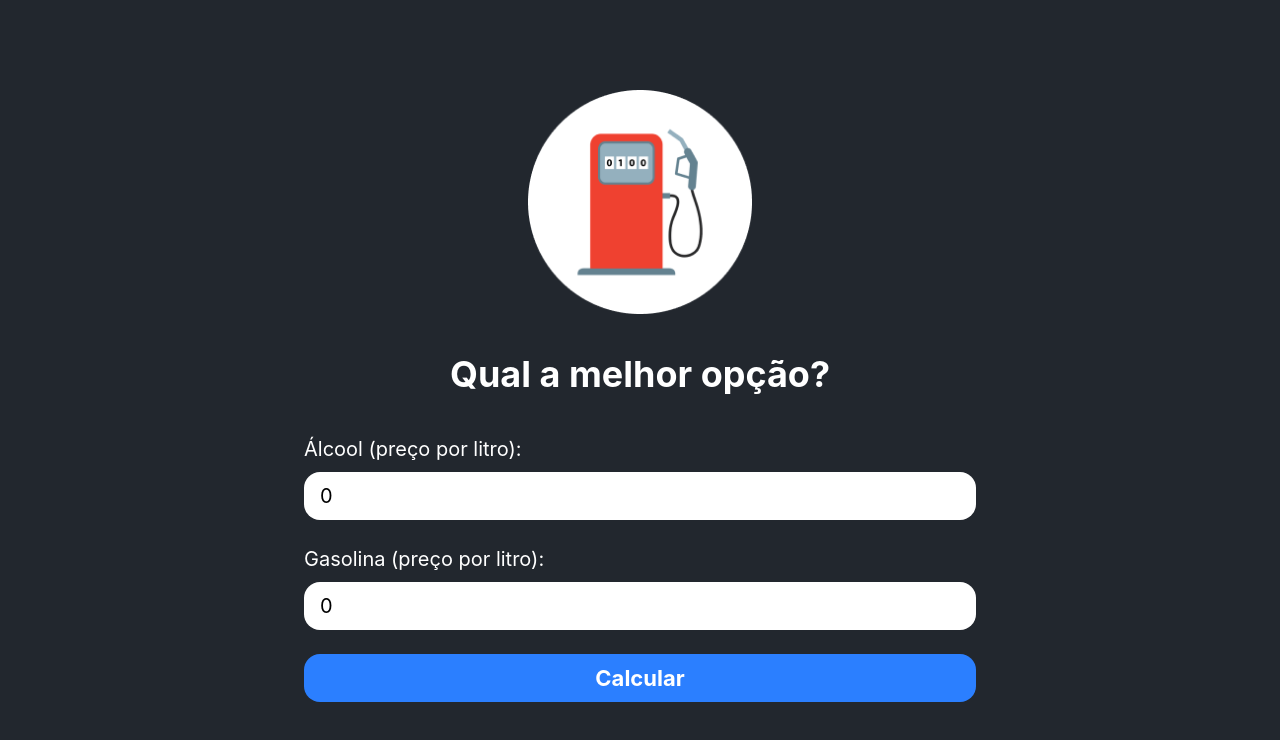
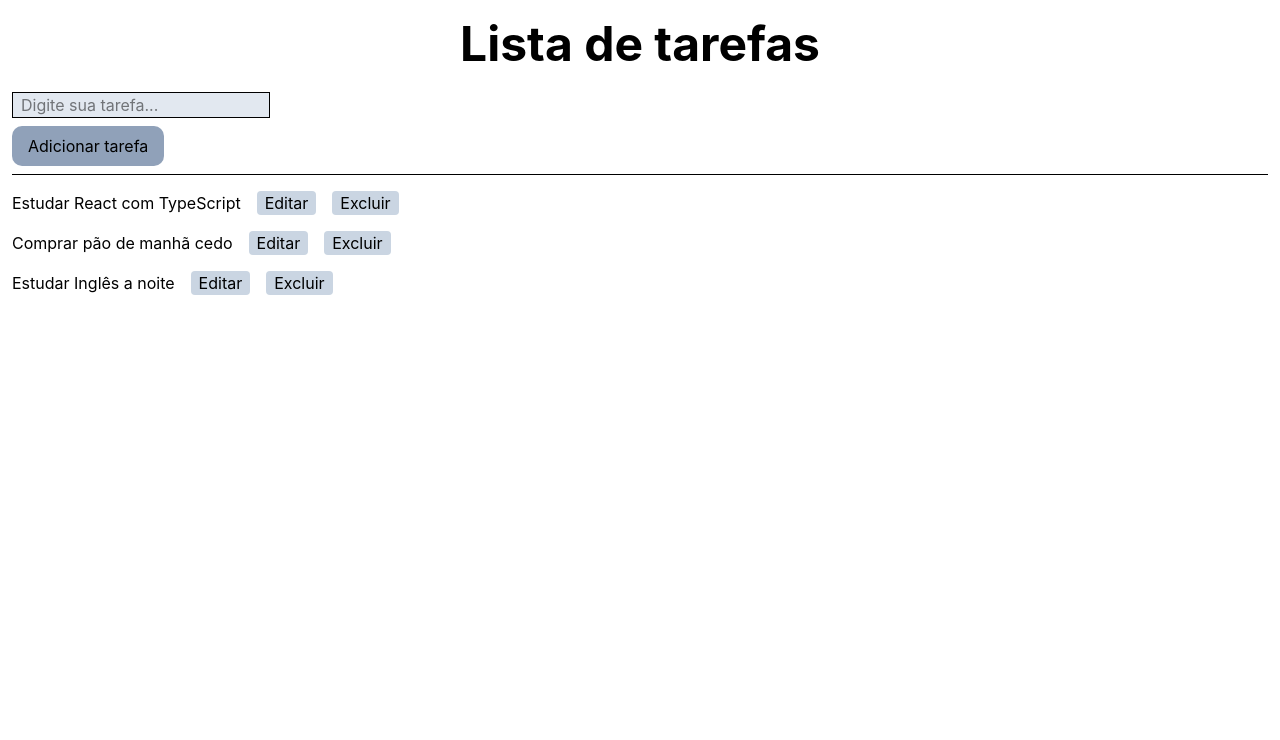
Before and after one commit to GuiPereira8/react-typescript, a React (Vite) app in the folder 01-react-fundamentals/: page / in a window 1280 px wide. Shown: the top 740 px of the page. Built offline with nearby package versions, Linux system fonts and the light colour scheme.

Commit message:
Fazendo commit dos arquivos, pois faltou energia.

```diff
--- a/01-react-fundamentals/src/App.tsx
+++ b/01-react-fundamentals/src/App.tsx
@@ -1,7 +1,8 @@
 //import AulaProps from "./components/PropsEComponentes/AulaProps"; // Aula sobre componentes e props
 //import ExemploState from "./components/StateEEventos/ExemploState";
-import CalculadoraCombustivel from "./projects/CalculadoraCombustivel/CalculadoraCombustivel";
+//import CalculadoraCombustivel from "./projects/CalculadoraCombustivel/CalculadoraCombustivel";
+import ManipulandoListas from "./components/StateEEventos/ManipulandoListas";
 
 export default function App() {
-  return <CalculadoraCombustivel />;
+  return <ManipulandoListas />;
 }
--- /dev/null
+++ b/01-react-fundamentals/src/components/StateEEventos/ManipulandoListas.tsx
@@ -0,0 +1,79 @@
+import { useState } from "react";
+
+export default function ManipulandoListas() {
+  const [input, setInput] = useState<string>("");
+  const [tarefas, setTarefas] = useState([
+    "Estudar React com TypeScript",
+    "Comprar pão de manhã cedo",
+    "Estudar Inglês a noite",
+  ]);
+  const [editTask, setEditTask] = useState({
+    enable: false,
+    task: "",
+  });
+
+  function handleRegister() {
+    if (!input) {
+      window.alert("Preencha o nome da sua tarefa!");
+      return;
+    }
+    setTarefas((tasks) => [...tasks, input]);
+    setInput("");
+  }
+  function handleDelete(item: string) {
+    const deletarTarefa = tarefas.filter((task) => task !== item);
+    setTarefas(deletarTarefa);
+  }
+
+  function handleEdit(item: string) {
+    setInput(item);
+    setEditTask({
+      enable: true,
+      task: item,
+    });
+  }
+
+  return (
+    <div className="p-3">
+      <h1 className="text-5xl text-center font-bold mt-2 mb-6">
+        Lista de tarefas
+      </h1>
+      <input
+        type="text"
+        name="inTarefa"
+        id="inTarefa"
+        value={input}
+        onChange={(e) => setInput(e.target.value)}
+        placeholder="Digite sua tarefa..."
+        className="bg-slate-200 border pl-2"
+      />{" "}
+      <br />
+      <button
+        type="button"
+        className="bg-slate-400 py-2 px-4 my-2 cursor-pointer hover:bg-slate-300 duration-200 rounded-[10px]"
+        onClick={handleRegister}
+      >
+        Adicionar tarefa
+      </button>
+      <hr />
+      {tarefas.map((item, index) => (
+        <section key={index} className="my-4">
+          <span>{item}</span>
+          <button
+            type="button"
+            onClick={() => handleEdit(item)}
+            className="ml-4 px-2 bg-slate-300 rounded cursor-pointer hover:bg-slate-400 duration-300"
+          >
+            Editar
+          </button>
+          <button
+            onClick={() => handleDelete(item)}
+            className="ml-4 px-2 bg-slate-300 rounded cursor-pointer hover:bg-red-300 duration-300"
+          >
+            Excluir
+          </button>
+        </section>
+      ))}
+    </div>
+  );
+}
```
